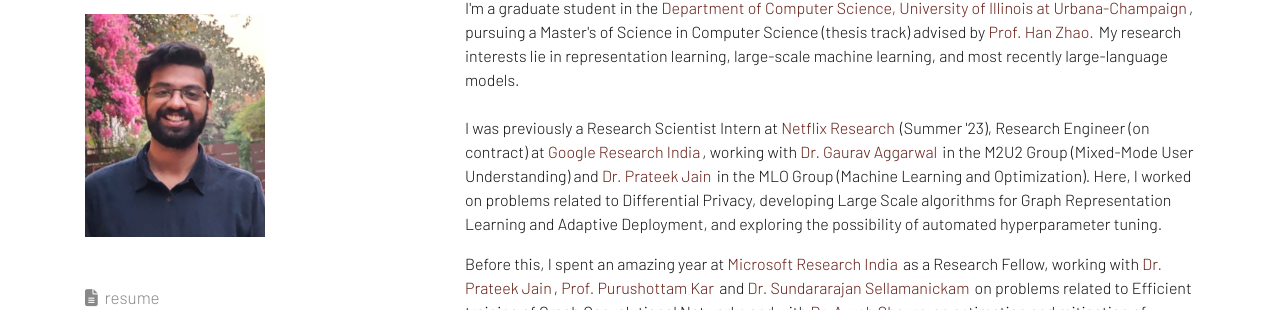
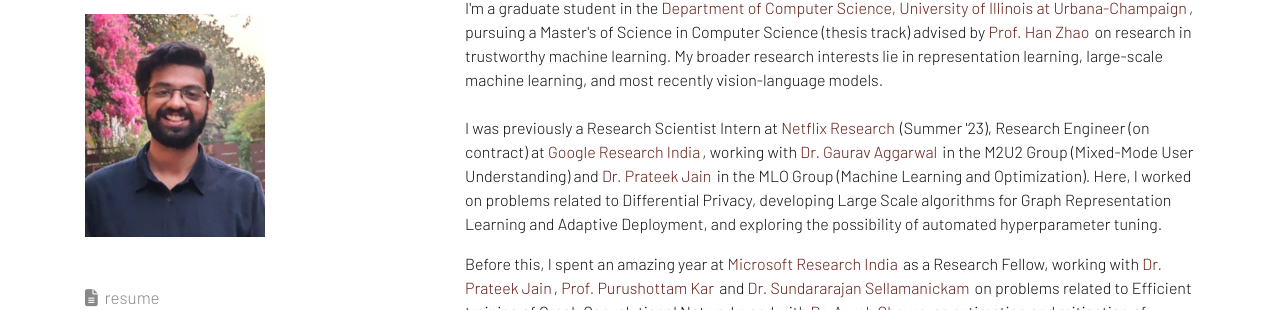
Before and after one commit to adityaasinha28/adityaasinha28.github.io, a website: page index.html in a window 1280 px wide. Shown: the part 128-438 px from the top of the page. Drawn offline with nearby package versions, Linux system fonts and the light colour scheme.

Commit message:
Update sections

```diff
--- a/index.html
+++ b/index.html
@@ -45,7 +45,7 @@
         </div>
         <div class="col-md-8 pt-4 about">
           <p class='header'>Hi!</p>
-          I'm a graduate student in the <a class="tag" href="https://cs.illinois.edu/" target="_blank">Department of Computer Science, University of Illinois at Urbana-Champaign</a>, pursuing a Master's of Science in Computer Science (thesis track) advised by <a class="tag" href="https://hanzhaoml.github.io/" target="_blank">Prof. Han Zhao.</a> My research interests lie in representation learning, large-scale machine learning, and most recently large-language models.<br><br>
+          I'm a graduate student in the <a class="tag" href="https://cs.illinois.edu/" target="_blank">Department of Computer Science, University of Illinois at Urbana-Champaign</a>, pursuing a Master's of Science in Computer Science (thesis track) advised by <a class="tag" href="https://hanzhaoml.github.io/" target="_blank">Prof. Han Zhao</a> on research in trustworthy machine learning. My broader research interests lie in representation learning, large-scale machine learning, and most recently vision-language models.<br><br>
           <p>I was previously a Research Scientist Intern at <a class="tag" href="https://research.netflix.com/" target="_blank">Netflix Research</a>  (Summer '23),  Research Engineer (on contract) at <a class="tag" href="https://research.google/locations/india/" target="_blank">Google Research India</a>, working with <a class="tag" href="https://research.google/people/GauravAggarwal/" target="_blank">Dr. Gaurav Aggarwal</a>
           in the M2U2 Group (Mixed-Mode User Understanding) and <a class="tag" href="https://www.prateekjain.org/" target="_blank">Dr. Prateek Jain</a>
           in the MLO Group (Machine Learning and Optimization). Here, I worked on problems related to Differential Privacy, developing Large Scale algorithms for Graph Representation Learning and Adaptive Deployment, and exploring the possibility of automated hyperparameter tuning.</p>
```
